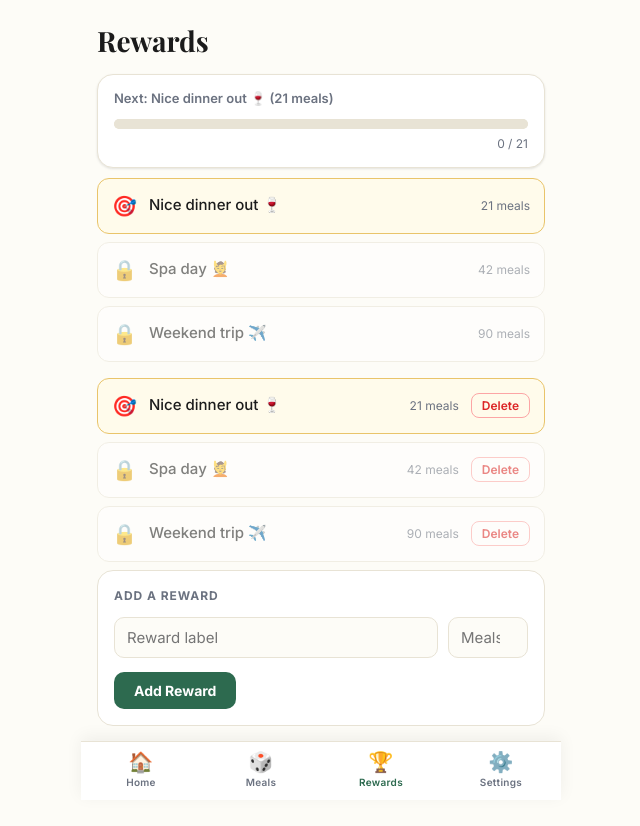
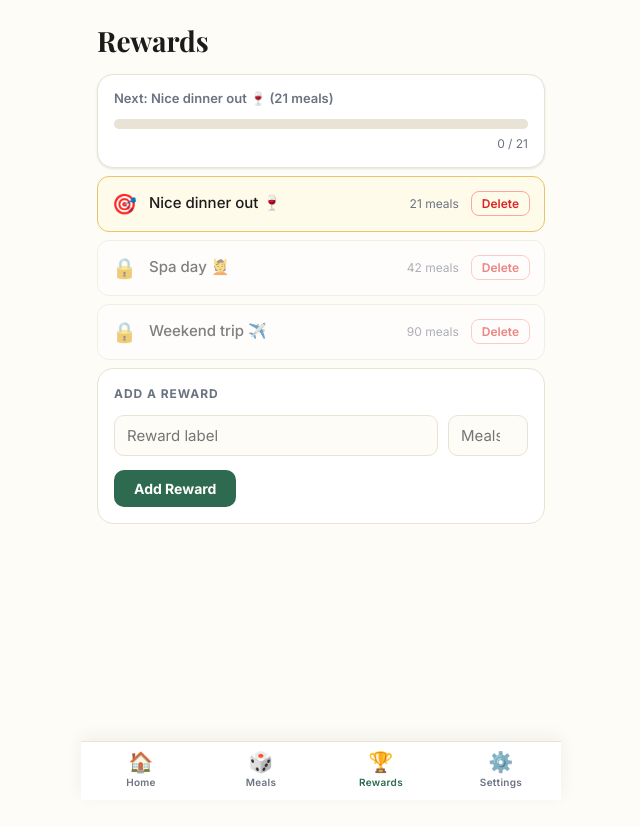
Before and after one commit to pawscoder/home_cook_hero, a React (Vite) app: page /rewards in a window 1280 px wide. Shown: the whole page, without its empty margins (319-959 px from the left). After the commit the page ends 800 px from the top, so only its background shows below. Built offline with nearby package versions, Linux system fonts and the light colour scheme.

Commit message:
Fix rewards

```diff
--- a/src/components/RewardsProgress.tsx
+++ b/src/components/RewardsProgress.tsx
@@ -1,5 +1,4 @@
 import type { Reward } from "../types"
-import RewardItem from "./RewardItem"
 
 interface Props {
   streak: number
@@ -15,9 +14,10 @@ export default function RewardsProgress({ streak, rewards }: Props) {
     ? Math.min((streak / nextReward.streakTarget) * 100, 100)
     : 100
 
+  if (!nextReward) return null
+
   return (
     <div className="rewards-progress">
-      {nextReward ? (
       <div className="rewards-progress__next">
         <div className="rewards-progress__next-label">
           Next: {nextReward.label} ({nextReward.streakTarget} meals)
@@ -31,18 +31,6 @@ export default function RewardsProgress({ streak, rewards }: Props) {
           {streak} / {nextReward.streakTarget}
         </div>
       </div>
-      ) : (
-        <div className="rewards-progress__all-done">All rewards unlocked! 🎉</div>
-      )}
-      <div className="rewards-progress__list">
-        {rewards.map((reward) => (
-          <RewardItem
-            key={reward.id}
-            reward={reward}
-            isNext={nextReward?.id === reward.id}
-          />
-        ))}
-      </div>
     </div>
   )
 }
--- a/src/hooks/useHousehold.ts
+++ b/src/hooks/useHousehold.ts
@@ -65,7 +65,10 @@ const DEFAULT_STATE: HouseholdState = {
 function load(): HouseholdState {
   try {
     const raw = localStorage.getItem(STORAGE_KEY)
-    if (raw) return JSON.parse(raw) as HouseholdState
+    if (raw) {
+      const state = JSON.parse(raw) as HouseholdState
+      return { ...state, rewards: unlockRewards(state.rewards, state.streak) }
+    }
   } catch {
     // fall through to default
   }
@@ -143,7 +146,7 @@ export function useHousehold() {
 
   function logCook(meal: MealTime, date: string = today()): void {
     const newLog = buildLog(meal, "cooked", date)
-    const isOverwrite = newLog.length === data.log.length // same length means an entry was replaced
+    const isOverwrite = newLog.length === data.log.length
 
     let streak: number, bestStreak: number, mealsCookedThisMonth: number, moneySavedThisMonth: number
 
@@ -172,8 +175,6 @@ export function useHousehold() {
     const newLog = buildLog(meal, "eatout", date)
     const isOverwrite = newLog.length === data.log.length
 
-    let bestStreak: number
-
     if (isOverwrite) {
       const recalc = recalculateFromLog(newLog, data.avgMealSavings, data.bestStreak)
       update({
@@ -185,7 +186,7 @@ export function useHousehold() {
         log: newLog,
       })
     } else {
-      bestStreak = Math.max(data.streak, data.bestStreak)
+      const bestStreak = Math.max(data.streak, data.bestStreak)
       update({ ...data, streak: 0, bestStreak, log: newLog })
     }
   }
@@ -224,11 +225,18 @@ export function useHousehold() {
   }
 
   function updateRewards(rewards: Reward[]): void {
-    update({ ...data, rewards })
+    update({ ...data, rewards: unlockRewards(rewards, data.streak) })
   }
 
   function resetStreak(): void {
-    update({ ...data, streak: 0 })
+    update({
+      ...data,
+      streak: 0,
+      mealsCookedThisMonth: 0,
+      moneySavedThisMonth: 0,
+      log: [],
+      rewards: data.rewards.map((r) => ({ ...r, unlocked: false })),
+    })
   }
 
   return {
--- a/src/screens/Settings.tsx
+++ b/src/screens/Settings.tsx
@@ -96,7 +96,7 @@ function DangerZone() {
 
   function handleReset() {
     const confirmed = window.confirm(
-      "Are you sure? This will reset your current streak to 0. Your best streak will be preserved."
+      "Are you sure? This will reset your streak, savings, and activity log, and lock all rewards. Your best streak will be preserved."
     )
     if (confirmed) resetStreak()
   }
@@ -104,7 +104,7 @@ function DangerZone() {
   return (
     <section className="settings__section settings__section--danger">
       <div className="settings__section-title">Danger Zone</div>
-      <button className="btn-danger" onClick={handleReset}>Reset Streak</button>
+      <button className="btn-danger" onClick={handleReset}>Reset streak, savings and activity</button>
     </section>
   )
 }
```
Lines whose indentation alone changed are shown as unchanged.
